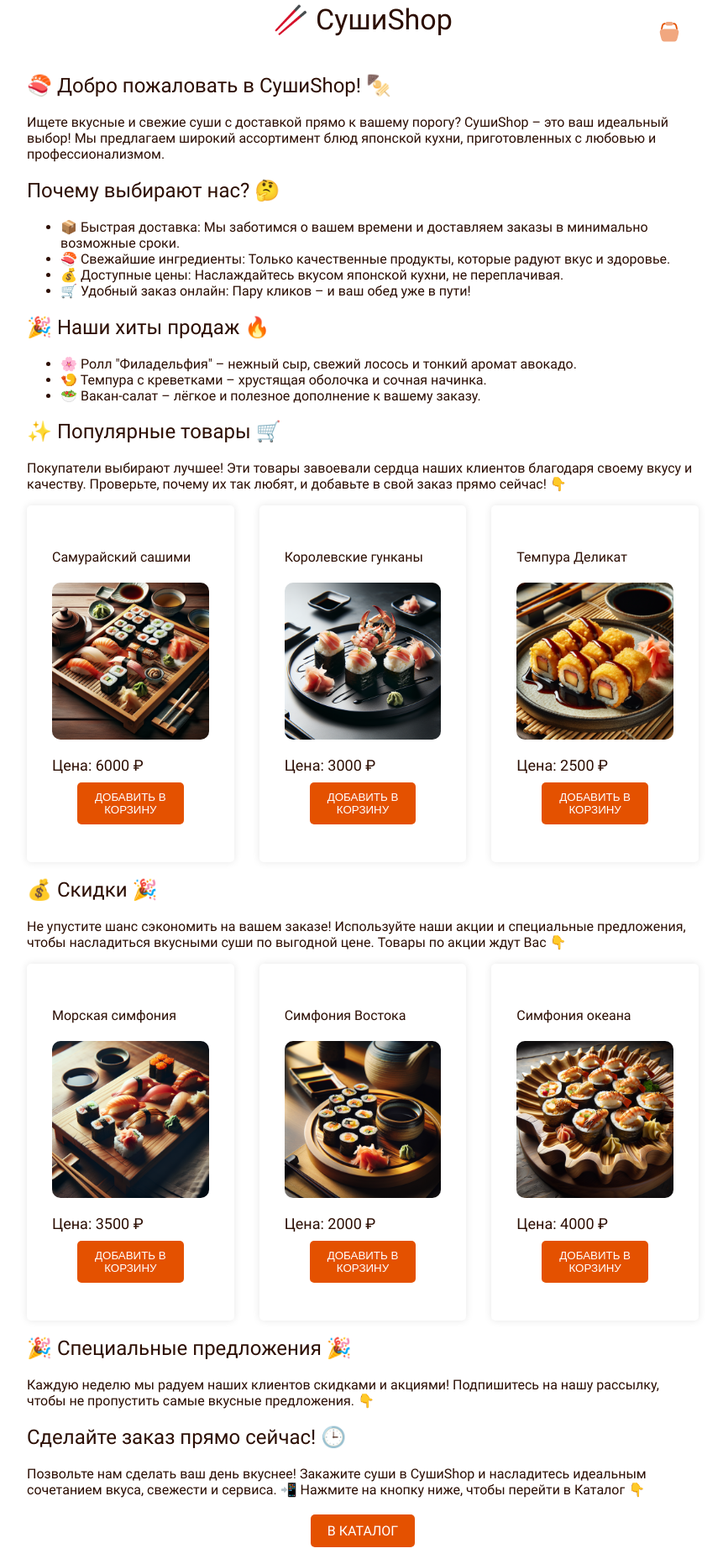
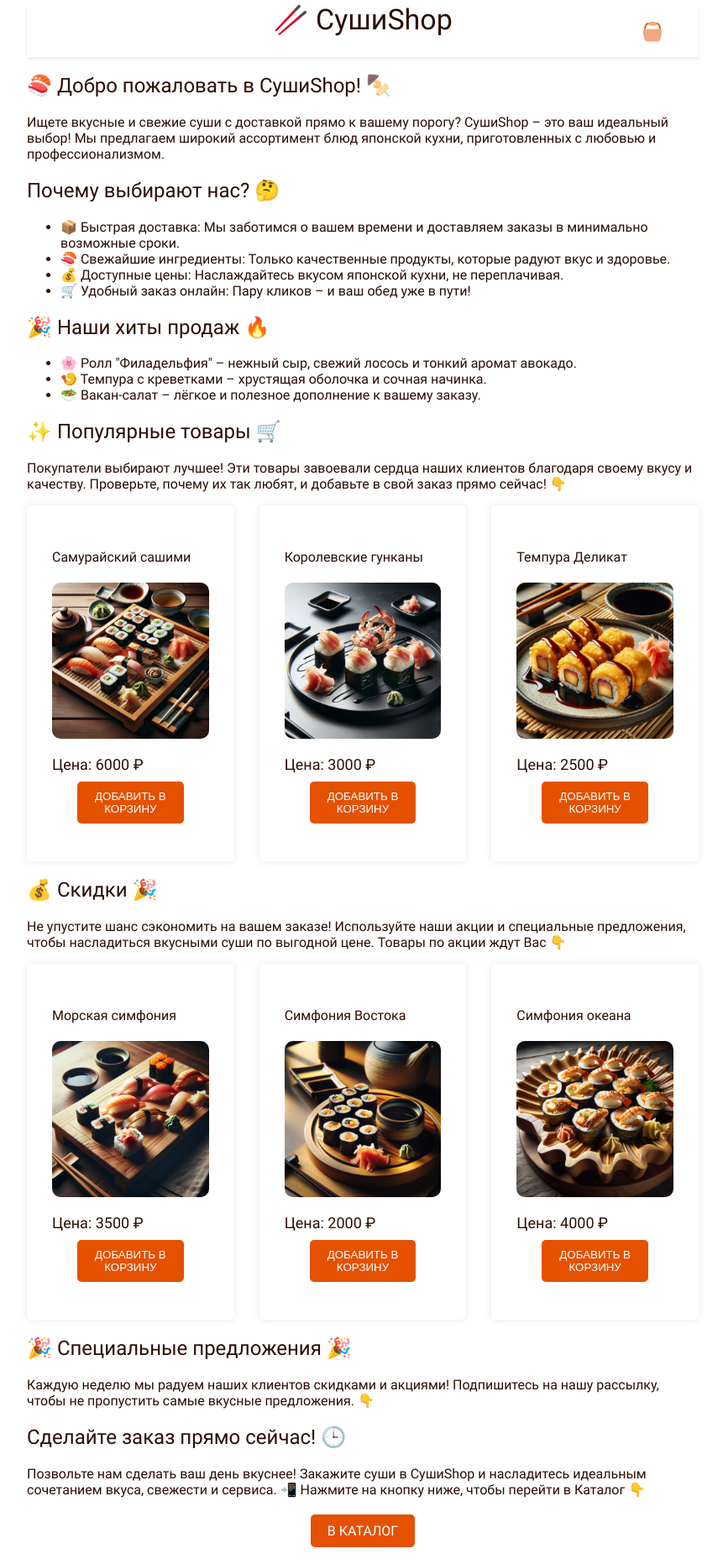
Before and after one commit to shereshevskiy/sushi_shop_with_LLM_consultant, a Django app: page / in a window 1280 px wide. Shown: the whole page at 84% size, without its empty margins (208-1069 px from the left). Run offline with Django 5.2, Linux system fonts and the light colour scheme; data comes from the database, SQL or seed files in the repository; both versions use the stored data as it was after the commit.

Commit message:
window of card adding corrected

```diff
--- a/app/cart/templates/includes/add_to_cart_popup.html
+++ b/app/cart/templates/includes/add_to_cart_popup.html
@@ -11,7 +11,7 @@
         position: fixed;
         top: 10px;
         left: 50%;
-        background-color: #1a7df7;
+        background-color: #e67e00;
         padding: 15px 20px;
         border-radius: 20px;
         opacity: 0;
--- a/app/shop/templates/base.html
+++ b/app/shop/templates/base.html
@@ -13,7 +13,7 @@
 
 </head>
 <body>
-    <div class="content__container">
+    <div class="navbar__container">
         <nav class="navbar">
             <a class="header__logo" href="{% url 'index' %}">🥢 СушиShop</a>
             <div class="cart-container">
@@ -28,5 +28,7 @@
     {% block breadcrumbs %}{% endblock breadcrumbs %}
 
     {% block content %}{% endblock content %}
+    <!-- Подключение JavaScript -->
+    <script src="{% static 'js/ajax_cart.js' %}"></script>
 </body>
 </html>
--- a/app/shop/templates/index.html
+++ b/app/shop/templates/index.html
@@ -29,18 +29,20 @@
             Проверьте, почему их так любят, и добавьте в свой заказ прямо сейчас! 👇</p>
             <div class="popular-product__container">
                 {% for product in products_on_popular %}
-                    <a class="popular-product__item__header popular-product__item" href="{% url 'product_detail' pk=product.pk %}">
+                    <div class="popular-product__item">
+                        <a class="popular-product__item__header" href="{% url 'product_detail' pk=product.pk %}">
                             <h4>{{ product.name }}</h4>
                             <div class="popular-product__item__photo__container">
                                 {% if product.image %}
-                                <img class="popular-product__item__photo" src="{{product.image.url}}">
+                                    <img class="popular-product__item__photo" src="{{ product.image.url }}">
                                 {% endif %}
                             </div>
                             <div class="popular-product__item__price">Цена: {{ product.price|floatformat:0 }} ₽</div>
+                        </a>
                         <div class="buy-button-container">
-                            {% include 'includes/buy_button.html' %}
+                            {% include 'includes/ajax_buy_button.html' %}
                         </div>
-                    </a>
+                    </div>
                 {% endfor %}
             </div>
         {% endif %}
@@ -51,18 +53,20 @@
                 чтобы насладиться вкусными суши по выгодной цене. <strong>Товары по акции</strong> ждут Вас 👇</p>
             <div class="popular-product__container">
                 {% for product in products_on_sale %}
-                    <a class="popular-product__item__header popular-product__item" href="{% url 'product_detail' pk=product.pk %}">
+                    <div class="popular-product__item">
+                        <a class="popular-product__item__header" href="{% url 'product_detail' pk=product.pk %}">
                             <h4>{{ product.name }}</h4>
                             <div class="popular-product__item__photo__container">
                                 {% if product.image %}
-                                <img class="popular-product__item__photo" src="{{product.image.url}}">
+                                    <img class="popular-product__item__photo" src="{{ product.image.url }}">
                                 {% endif %}
                             </div>
                             <div class="popular-product__item__price">Цена: {{ product.price|floatformat:0 }} ₽</div>
+                        </a>
                         <div class="buy-button-container">
-                            {% include 'includes/buy_button.html' %}
+                            {% include 'includes/ajax_buy_button.html' %}
                         </div>
-                    </a>
+                    </div>
                 {% endfor %}
             </div>
         {% endif %}
--- a/app/shop/templates/product_detail.html
+++ b/app/shop/templates/product_detail.html
@@ -26,7 +26,7 @@
         <h2 class="product-detail__name">{{ product.name }}</h2>
         <div class="product-detail__description">{{ product.description|linebreaksbr }}</div>
         <div class="product-detail__price">Цена: {{ product.price|floatformat:0 }} ₽</div>
-        {% include 'includes/buy_button.html' %}
+        {% include 'includes/ajax_buy_button.html' %}
     </div>
 
 </div>
--- a/app/shop/templates/product_list.html
+++ b/app/shop/templates/product_list.html
@@ -58,7 +58,7 @@
 
                     <div class="catalog__item__price">Цена: {{ product.price|floatformat:0 }} ₽</div>
 
-                    {% include 'includes/buy_button.html' %}
+                    {% include 'includes/ajax_buy_button.html' %}
                 </div>
 
             {% endfor %}
--- a/app/static/css/style.css
+++ b/app/static/css/style.css
@@ -252,3 +252,20 @@ body {
     width: 30px; /* Размер иконки */
     height: 30px;
 }
+
+/* Стили для контейнера навигации */
+.navbar__container {
+    /* Общие стили */
+    max-width: 800px; /* Как в content__container */
+    margin: auto;
+    padding: 0 20px;
+    box-sizing: border-box;
+
+    /* Уникальные стили */
+    position: sticky;
+    top: 0;
+    z-index: 1000;
+    background-color: #fff;
+    box-shadow: 0 2px 4px rgba(0, 0, 0, 0.1);
+    height: 60px;
+}
```
Also changed, not shown: app/db.sqlite3. Lines whose indentation alone changed are shown as unchanged.
